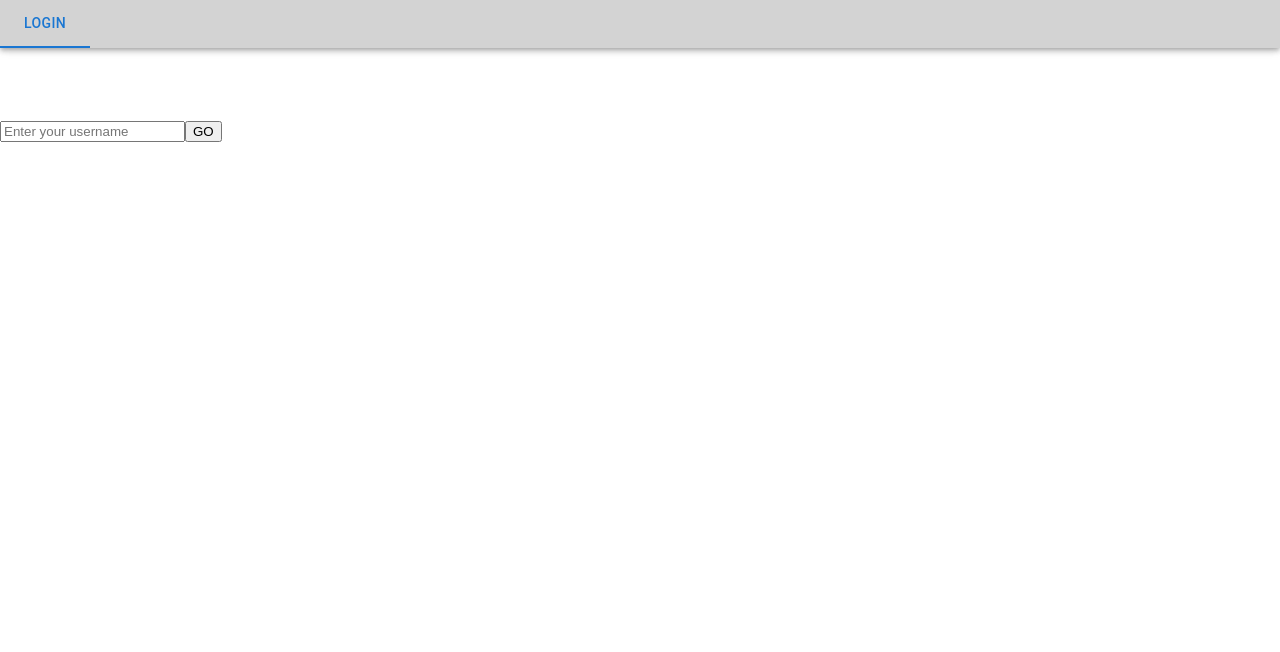
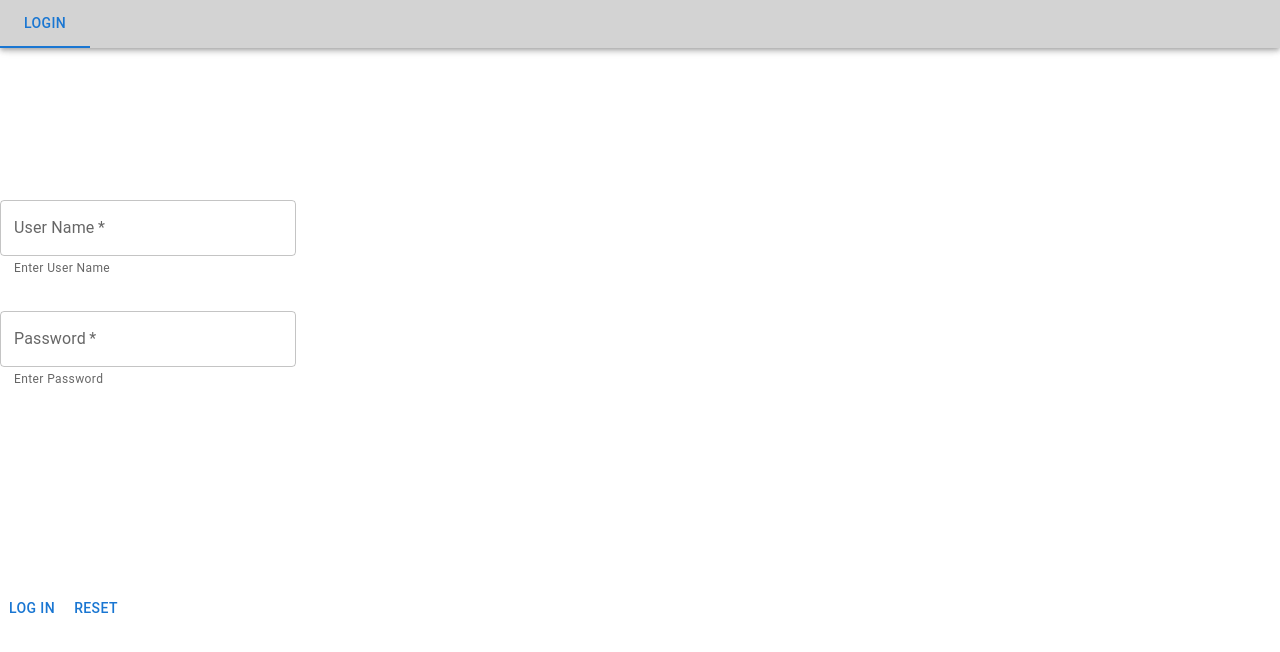
Before and after one commit to Java49PavelKryuchkov/react-project, a React (Create React App) app: page /login in a window 1280 px wide. Shown: the top 652 px of the page. Built offline with nearby package versions, Linux system fonts and the light colour scheme.

Commit message:
HW 47 intermediate

```diff
--- a/src/components/forms/LoginForm.tsx
+++ b/src/components/forms/LoginForm.tsx
@@ -1,5 +1,56 @@
-import React from "react";
+import { Box, Grid, TextField, Button } from "@mui/material";
+import React, { useState } from "react";
+import { LoginData } from "../../models/LoginData";
+type Props = {
+    submitFn: (user: LoginData) => void
+}
+const initialUser: LoginData = {
+    username: '',
+    password: ''
+}
+export const LoginForm: React.FC<Props> = ({submitFn}) => {
+    const [user, setUser] = useState<LoginData>(initialUser);
+    function handlerName(event: any) {
+        const name = event.target.value;
+        const userCopy = {...user};
+        userCopy.username = name;
+        setUser(userCopy);
+    }
+    function handlerPassword(event: any) {
+        const password = event.target.value;
+        const userCopy = {...user};
+        userCopy.password = password;
+        setUser(userCopy);
+    }
+    function onSubmitFn(event: any) {
+        event.preventDefault();
+        submitFn(user);
+        document.querySelector('form')!.reset();
 
-export const LoginForm: React.FC = () => {
-    return <div></div>
+    }
+    function onResetFn(event: any) {
+        setUser(initialUser);
+    }
+    return <Box sx={{ marginTop: { sm: "25vh" } }}>
+        <form onSubmit={onSubmitFn} onReset={onResetFn}>
+        <Grid container spacing={4} justifyContent='center' flexDirection='column'>
+                <Grid item xs={3} sm={3}>
+                <TextField type='text' required fullWidth label="User Name"
+        helperText='Enter User Name' value={user!.username} onChange={handlerName}
+       />
+                </Grid>
+                <Grid item xs={3} sm={3}>
+                <TextField type='text' required fullWidth label="Password"
+        helperText='Enter Password' value={user!.password} onChange={handlerPassword}
+       />
+                </Grid>
+                </Grid>
+
+        <Box sx={{ marginTop: { sm: "25vh" } }}>
+        <Button type='submit'>Log In</Button>
+              <Button type='reset'>Reset</Button>
+        </Box>
+
+        </form>
+    </Box>
 }
--- a/src/components/pages/Login.tsx
+++ b/src/components/pages/Login.tsx
@@ -1,14 +1,20 @@
+import { Box } from "@mui/material";
 import React from "react";
 import { useDispatch } from "react-redux";
+import { LoginData } from "../../models/LoginData";
 import { authActions } from "../../redux/authSlice";
+import { employeeActions } from "../../redux/employeesSlice";
+import { AuthService } from "../../service/AuthService";
+import { LoginForm } from "../forms/LoginForm";
 import { Input } from "./Input";
 
+const auth = new AuthService;
 export const Login: React.FC = () => {
     const dispatch = useDispatch();
-    return <div>
-        <Input placeHolder={"Enter your username"} inputProcess={function(value:string): string {
-        dispatch(authActions.login(value))
-        return '';
-    }}></Input>
-        </div>
+    return <Box>
+        <LoginForm submitFn={function (user: LoginData): void {
+            auth.login(user);
+            dispatch(authActions.login(user.username))
+        } } />
+        </Box>
 }
--- a/src/service/AuthService.ts
+++ b/src/service/AuthService.ts
@@ -2,7 +2,7 @@ import { LoginData } from "../models/LoginData";
 
 export class AuthService {
     private users: LoginData[] = [
-        {username: 'pavel@pavel.com', password: '1234'},
+        {username: 'pavel_admin@pavel.com', password: '1234'},
         {username: 'oksana@oksana.com', password: '1234'}
     ];
     login(login: LoginData) {
```
